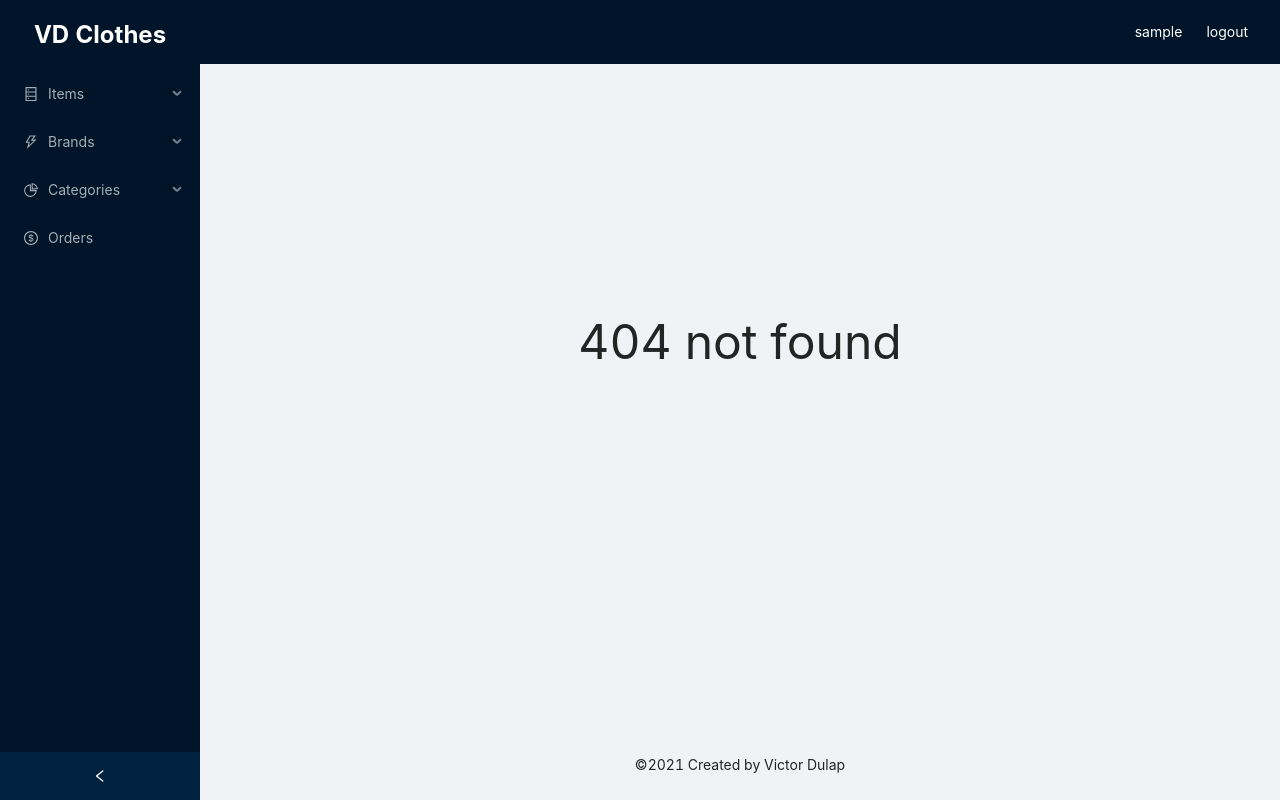
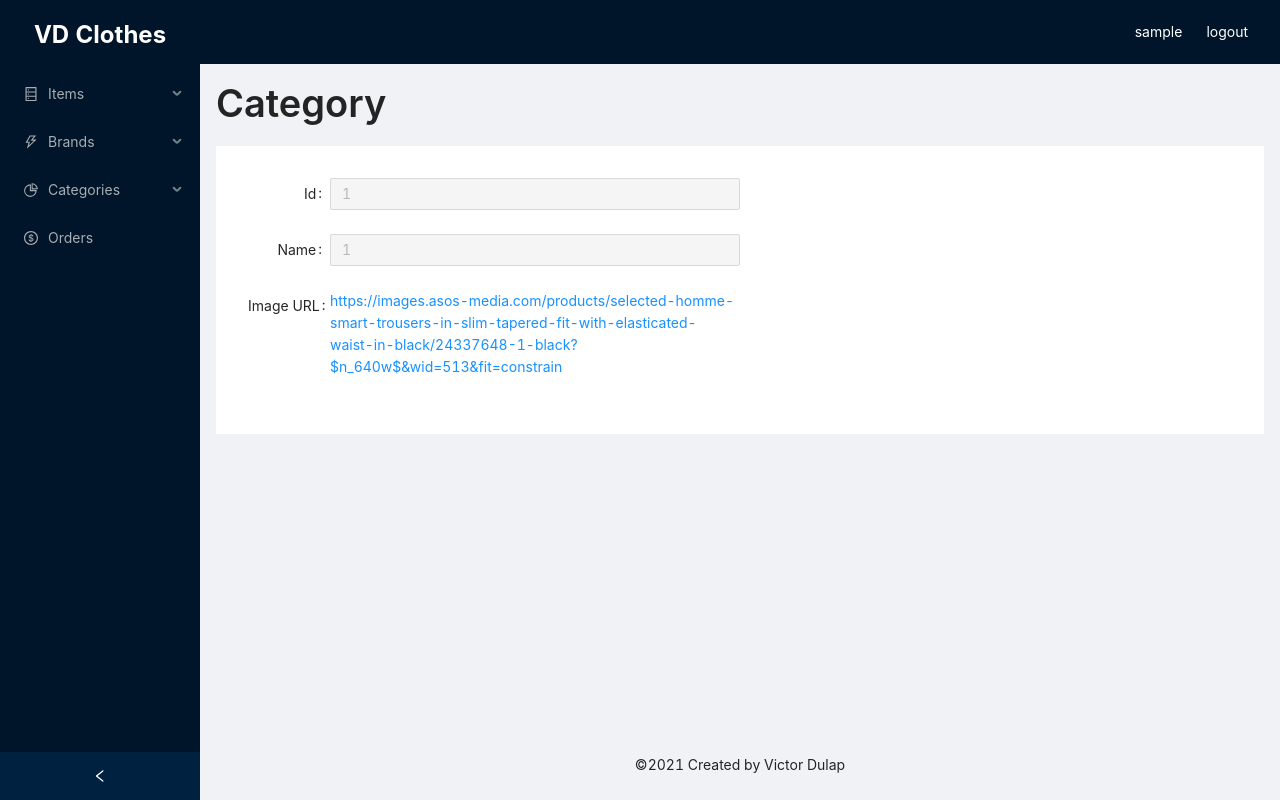
Before and after one commit to victordulap/step-final-project-ecommerce, a React (Create React App) app in the folder backoffice/: page /categories/1 in a window 1280 px wide. Before the commit this address had no page. Built offline with nearby package versions, Linux system fonts and the light colour scheme; no server answers; sample sign-in values are in the browser's storage.

Commit message:
add Category page

```diff
--- a/backoffice/src/App.js
+++ b/backoffice/src/App.js
@@ -8,6 +8,7 @@ import Items from './pages/Items/Items';
 import Brands from './pages/Brands/Brands';
 import Categories from './pages/Categories/Categories';
 import Orders from './pages/Orders/Orders';
+import Category from './pages/Categories/Category';
 
 const { Title } = Typography;
 
@@ -54,6 +55,14 @@ function App() {
             }
           />
           <Route
+            path="/categories/:categoryId"
+            element={
+              <PrivateRoute>
+                <Category />
+              </PrivateRoute>
+            }
+          />
+          <Route
             path="/orders"
             element={
               <PrivateRoute>
--- /dev/null
+++ b/backoffice/src/components/FormWrap.css
@@ -0,0 +1,15 @@
+.form-wrap {
+  background-color: #fff;
+  padding: 2rem;
+  margin-top: 1rem;
+}
+
+.form-wrap-center {
+  display: flex;
+  align-items: center;
+  justify-content: center;
+}
+
+.form-wrap-full-height {
+  height: 100%;
+}
--- /dev/null
+++ b/backoffice/src/components/FormWrap.js
@@ -0,0 +1,8 @@
+import React from 'react';
+import './FormWrap.css';
+
+const FormWrap = ({ children, fullHeight, center }) => {
+  return <section className={`form-wrap ${center ? 'form-wrap-center' : ''} ${fullHeight ? 'form-wrap-full-height' : ''}`}>{children}</section>;
+};
+
+export default FormWrap;
--- /dev/null
+++ b/backoffice/src/components/WrappedSpinner.js
@@ -0,0 +1,13 @@
+import { Spin } from 'antd';
+import React from 'react';
+import FormWrap from './FormWrap';
+
+const WrappedSpinner = () => {
+  return (
+    <FormWrap fullHeight center>
+      <Spin />
+    </FormWrap>
+  );
+};
+
+export default WrappedSpinner;
--- a/backoffice/src/pages/Categories/Categories.js
+++ b/backoffice/src/pages/Categories/Categories.js
@@ -2,13 +2,14 @@ import React, { useEffect } from 'react';
 import { Table, Typography } from 'antd';
 import { useDispatch, useSelector } from 'react-redux';
 import { getAllCategories } from '../../features/Categories/CategoriesActions';
+import { Link } from 'react-router-dom';
 
 const columns = [
   {
     title: 'Id',
     dataIndex: '_id',
     key: '_id',
-    render: (text) => <a href="#">{text}</a>,
+    render: (id) => <Link to={`/categories/${id}`}>{id}</Link>,
     width: '30%',
   },
   {
--- /dev/null
+++ b/backoffice/src/pages/Categories/Category.js
@@ -0,0 +1,63 @@
+import React, { useEffect } from 'react';
+import { Input, Typography, Form } from 'antd';
+import { useDispatch, useSelector } from 'react-redux';
+import { getAllCategories } from '../../features/Categories/CategoriesActions';
+import FormWrap from '../../components/FormWrap';
+import { useParams } from 'react-router';
+import WrappedSpinner from '../../components/WrappedSpinner';
+
+const Category = () => {
+  const { value, isLoading } = useSelector(({ categories }) => categories);
+  const dispatch = useDispatch();
+  const { categoryId } = useParams();
+
+  useEffect(() => {
+    dispatch(getAllCategories());
+  }, [dispatch]);
+
+  const formFields = [
+    {
+      label: 'Id',
+      component: <Input value={1} disabled />,
+    },
+    {
+      label: 'Name',
+      component: <Input value={1} disabled />,
+    },
+    {
+      label: 'Image URL',
+      component: (
+        <a
+          href="https://images.asos-media.com/products/selected-homme-smart-trousers-in-slim-tapered-fit-with-elasticated-waist-in-black/24337648-1-black?$n_640w$&wid=513&fit=constrain"
+          target="_blank"
+          rel="noreferrer"
+        >
+          https://images.asos-media.com/products/selected-homme-smart-trousers-in-slim-tapered-fit-with-elasticated-waist-in-black/24337648-1-black?$n_640w$&wid=513&fit=constrain
+        </a>
+      ),
+    },
+  ];
+
+  if (isLoading) {
+    return <WrappedSpinner />;
+  }
+
+  return (
+    <>
+      <Typography.Title className="mt-1" level={1}>
+        Category
+      </Typography.Title>
+      <FormWrap>
+        <Form name="basic" labelCol={{ span: 2 }} wrapperCol={{ span: 10 }} initialValues={{ remember: true }} autoComplete="off">
+          {formFields.map((f) => (
+            <Form.Item key={`category-${f.label}`} label={f.label}>
+              {f.component}
+            </Form.Item>
+          ))}
+        </Form>
+      </FormWrap>
+    </>
+  );
+};
+
+export default Category;
```
